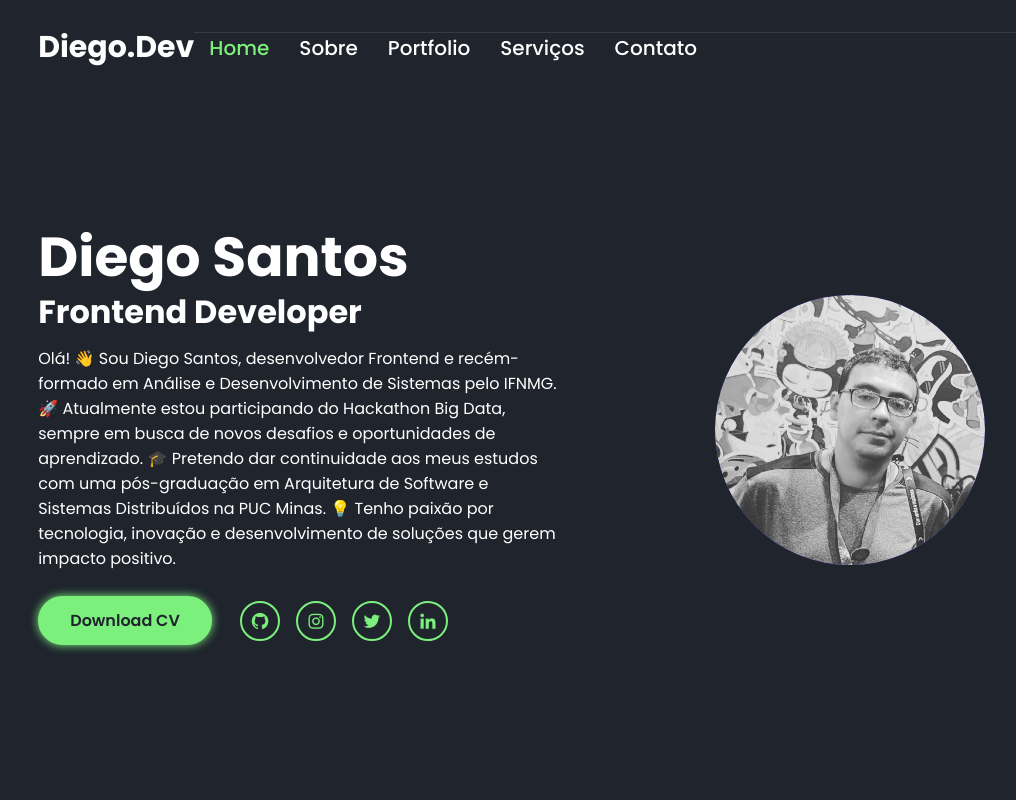
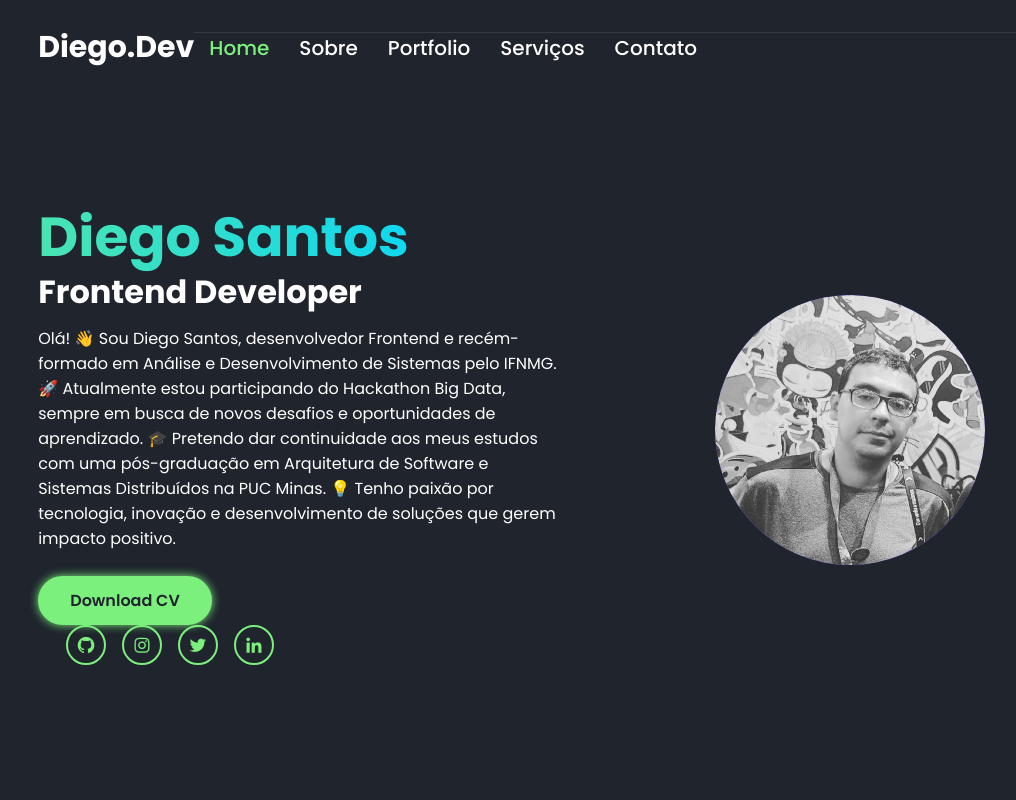
Before and after one commit to Diegodevops26/PortfolioDiego.Dev, a React (Vite) app: page / in a window 1280 px wide. Shown: the top 800 px of the page, without its empty margins (77-1093 px from the left). Built offline with nearby package versions, Linux system fonts and the light colour scheme.

Commit message:
Update style.css

```diff
--- a/src/style.css
+++ b/src/style.css
@@ -116,25 +116,45 @@ a {
     max-width: 50%;
 }
 
+/* Nome - Diego Santos com gradiente animado e efeito de brilho */
 .home-info h1 {
     font-size: 55px;
+    background: linear-gradient(90deg, #7cf07c, #00d4ff, #7cf07c);
+    background-size: 300%;
+    -webkit-background-clip: text;
+    -webkit-text-fill-color: transparent;
+    animation: gradient-move 5s ease-in-out infinite, fade-slide 1.2s ease forwards;
+    opacity: 0;
+    transform: translateY(30px);
 }
+
+.home-info h1:hover {
+    animation: gradient-move 5s ease-in-out infinite, shine 1s forwards;
+    cursor: pointer;
+}
+
+/* Subtítulo - Frontend Developer */
 .home-info h2 {
     font-size: 32px;
     margin-top: -10px;
+    opacity: 0;
+    transform: translateY(30px);
+    animation: fade-slide 1.2s ease forwards;
+    animation-delay: 0.5s;
 }
+
+/* Parágrafo de apresentação */
 .home-info p {
     font-size: 16px;
     margin: 10px 0 25px;
+    opacity: 0;
+    transform: translateY(30px);
+    animation: fade-slide 1.2s ease forwards;
+    animation-delay: 1s;
 }
 
-.home-info .btn-sci {
-    display: flex;
-    align-items: center;
-}
-
-/* Botão */
-.btn {
+/* Botão Download CV */
+.home-info .btn-sci .btn {
     display: inline-block;
     padding: 10px 30px;
     background: #7cf07c;
@@ -145,16 +165,24 @@ a {
     color: #1f242d;
     font-weight: 600;
     transition: .5s;
+    opacity: 0;
+    transform: translateY(30px);
+    animation: fade-slide 1.2s ease forwards;
+    animation-delay: 1.5s;
 }
-.btn:hover {
+
+.home-info .btn-sci .btn:hover {
     background: transparent;
     color: #7cf07c;
     box-shadow: none;
 }
 
+/* Ícones sociais */
 .home-info .btn-sci .sci {
     margin-left: 20px;
+    display: flex;
 }
+
 .home-info .btn-sci .sci a {
     display: inline-flex;
     padding: 8px;
@@ -164,21 +192,35 @@ a {
     color: #7cf07c;
     margin: 0 8px;
     transition: .5s;
+    opacity: 0;
+    transform: translateY(30px);
+    animation: fade-slide 1.2s ease forwards;
 }
+
+.home-info .btn-sci .sci a:nth-child(1) { animation-delay: 1.7s; }
+.home-info .btn-sci .sci a:nth-child(2) { animation-delay: 1.9s; }
+.home-info .btn-sci .sci a:nth-child(3) { animation-delay: 2.1s; }
+.home-info .btn-sci .sci a:nth-child(4) { animation-delay: 2.3s; }
+
 .home-info .btn-sci .sci a:hover {
     background: #7cf07c;
     color: #1f242d;
     box-shadow: 0 0 10px #7cf07c;
 }
 
-/* ================= IMAGEM COM BORDA ANIMADA ================= */
+/* Imagem com borda animada */
 .home-img {
     position: relative;
     display: flex;
     justify-content: center;
     align-items: center;
     flex: 1;
+    opacity: 0;
+    transform: translateY(30px);
+    animation: fade-slide 1.2s ease forwards;
+    animation-delay: 2.6s;
 }
+
 .home-img .img-box {
     width: 300px;
     height: 300px;
@@ -189,6 +231,7 @@ a {
     align-items: center;
     overflow: hidden;
 }
+
 .home-img .img-box::before {
     content: "";
     position: absolute;
@@ -200,10 +243,12 @@ a {
     border-right: 5px solid #7cf07c;
     animation: spin 4s linear infinite;
 }
+
 @keyframes spin {
     0% { transform: rotate(0deg); }
     100% { transform: rotate(360deg); }
 }
+
 .home-img .img-box .img-item {
     position: relative;
     width: 90%;
@@ -215,11 +260,40 @@ a {
     align-items: center;
     overflow: hidden;
 }
+
 .home-img .img-box .img-item img {
     width: 100%;
     height: 100%;
     object-fit: cover;
     border-radius: 50%;
+}
+
+/* ================= ANIMAÇÕES ================= */
+@keyframes gradient-move {
+    0% { background-position: 0% 50%; }
+    50% { background-position: 100% 50%; }
+    100% { background-position: 0 50%; }
+}
+
+@keyframes fade-slide {
+    to {
+        opacity: 1;
+        transform: translateY(0);
+    }
+}
+
+@keyframes shine {
+    0% {
+        background-position: -100% 0;
+        -webkit-background-clip: text;
+        -webkit-text-fill-color: transparent;
+    }
+    50% {
+        background-position: 100% 0;
+    }
+    100% {
+        background-position: 0 0;
+    }
 }
 
 /* ================= SEÇÕES ================= */
@@ -274,6 +348,7 @@ a {
     max-width: 500px;
     margin: 0 auto;
 }
+
 .contato input,
 .contato textarea {
     margin: 10px 0;
@@ -282,9 +357,11 @@ a {
     border-radius: 5px;
     border: none;
 }
+
 .contato textarea {
     height: 100px;
 }
+
 .contato button {
     background: #7cf07c;
     border: none;
@@ -293,6 +370,7 @@ a {
     cursor: pointer;
     font-size: 18px;
 }
+
 .contato button:hover {
     background: transparent;
     border: 2px solid #7cf07c;
@@ -305,6 +383,7 @@ a {
     transform: translateY(40px);
     transition: opacity 0.6s ease, transform 0.6s ease;
 }
+
 .section.show {
     opacity: 1;
     transform: translateY(0);
@@ -320,6 +399,7 @@ a {
     margin-top: 10px;
     transition: 0.4s;
 }
+
 .github-btn:hover {
     background: #7cf07c;
     color: #1f242d;
```
